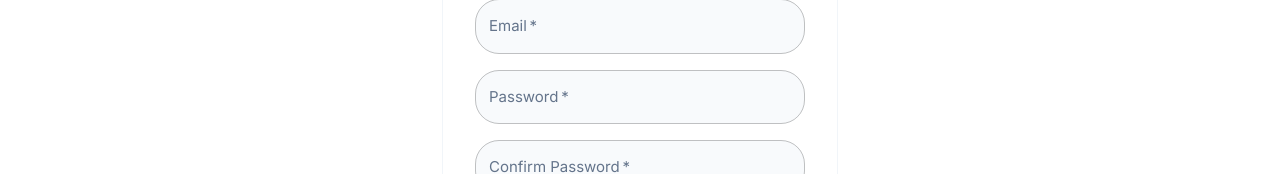
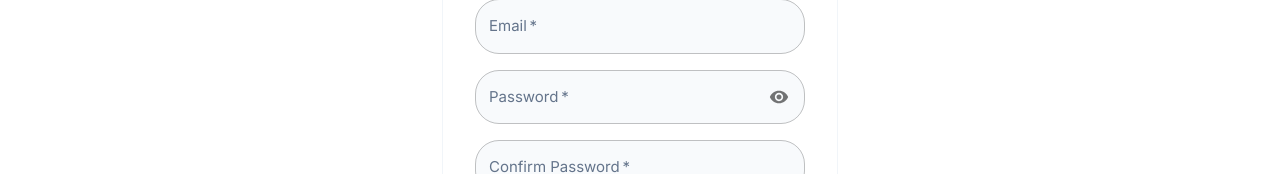
Before and after one commit to vraunixstudio/Machhenarayan_mart, a React (Vite) app in the folder frontend/: page /register in a window 1280 px wide. Shown: the part 391-565 px from the top of the page. Built offline with nearby package versions, Linux system fonts and the light colour scheme.

Commit message:
feat: added show password toggle to login and registration pages

```diff
--- a/frontend/src/pages/Login.jsx
+++ b/frontend/src/pages/Login.jsx
@@ -1,7 +1,7 @@
 import { useState } from 'react';
 import { Link, useNavigate, useLocation } from 'react-router-dom';
-import { Box, Container, Typography, TextField, Button, Link as MuiLink, Alert } from '@mui/material';
-import { ShoppingBasket } from '@mui/icons-material';
+import { Box, Container, Typography, TextField, Button, Link as MuiLink, Alert, IconButton, InputAdornment } from '@mui/material';
+import { ShoppingBasket, Visibility, VisibilityOff } from '@mui/icons-material';
 import { motion } from 'framer-motion';
 import { useAuth } from '../context/AuthContext';
 
@@ -11,6 +11,7 @@ const Login = () => {
   const { login } = useAuth();
   const [email, setEmail] = useState('');
   const [password, setPassword] = useState('');
+  const [showPassword, setShowPassword] = useState(false);
   const [loading, setLoading] = useState(false);
   const [error, setError] = useState('');
   const from = location.state?.from?.pathname || '/';
@@ -47,8 +48,17 @@ const Login = () => {
           }}>
             <TextField fullWidth label="Email" type="email" value={email}
               onChange={(e) => setEmail(e.target.value)} sx={{ mb: 2.5 }} required />
-            <TextField fullWidth label="Password" type="password" value={password}
-              onChange={(e) => setPassword(e.target.value)} sx={{ mb: 3 }} required />
+            <TextField fullWidth label="Password" type={showPassword ? 'text' : 'password'} value={password}
+              onChange={(e) => setPassword(e.target.value)} sx={{ mb: 3 }} required
+              InputProps={{
+                endAdornment: (
+                  <InputAdornment position="end">
+                    <IconButton onClick={() => setShowPassword(!showPassword)} edge="end" size="small">
+                      {showPassword ? <VisibilityOff fontSize="small" /> : <Visibility fontSize="small" />}
+                    </IconButton>
+                  </InputAdornment>
+                ),
+              }} />
             <Button fullWidth variant="contained" type="submit" size="large" disabled={loading}
               sx={{ borderRadius: '24px', py: 1.5, mb: 2 }}>
               {loading ? 'Signing in...' : 'Sign In'}
--- a/frontend/src/pages/Register.jsx
+++ b/frontend/src/pages/Register.jsx
@@ -1,7 +1,7 @@
 import { useState } from 'react';
 import { Link, useNavigate } from 'react-router-dom';
-import { Box, Container, Typography, TextField, Button, Link as MuiLink, Alert } from '@mui/material';
-import { ShoppingBasket } from '@mui/icons-material';
+import { Box, Container, Typography, TextField, Button, Link as MuiLink, Alert, IconButton, InputAdornment } from '@mui/material';
+import { ShoppingBasket, Visibility, VisibilityOff } from '@mui/icons-material';
 import { motion } from 'framer-motion';
 import { useAuth } from '../context/AuthContext';
 
@@ -12,6 +12,7 @@ const Register = () => {
   const [email, setEmail] = useState('');
   const [password, setPassword] = useState('');
   const [confirmPassword, setConfirmPassword] = useState('');
+  const [showPassword, setShowPassword] = useState(false);
   const [loading, setLoading] = useState(false);
   const [error, setError] = useState('');
 
@@ -48,9 +49,18 @@ const Register = () => {
               onChange={(e) => setName(e.target.value)} sx={{ mb: 2 }} required />
             <TextField fullWidth label="Email" type="email" value={email}
               onChange={(e) => setEmail(e.target.value)} sx={{ mb: 2 }} required />
-            <TextField fullWidth label="Password" type="password" value={password}
-              onChange={(e) => setPassword(e.target.value)} sx={{ mb: 2 }} required />
-            <TextField fullWidth label="Confirm Password" type="password" value={confirmPassword}
+            <TextField fullWidth label="Password" type={showPassword ? 'text' : 'password'} value={password}
+              onChange={(e) => setPassword(e.target.value)} sx={{ mb: 2 }} required
+              InputProps={{
+                endAdornment: (
+                  <InputAdornment position="end">
+                    <IconButton onClick={() => setShowPassword(!showPassword)} edge="end" size="small">
+                      {showPassword ? <VisibilityOff fontSize="small" /> : <Visibility fontSize="small" />}
+                    </IconButton>
+                  </InputAdornment>
+                ),
+              }} />
+            <TextField fullWidth label="Confirm Password" type={showPassword ? 'text' : 'password'} value={confirmPassword}
               onChange={(e) => setConfirmPassword(e.target.value)} sx={{ mb: 3 }} required />
             <Button fullWidth variant="contained" type="submit" size="large" disabled={loading}
               sx={{ borderRadius: '24px', py: 1.5, mb: 2 }}>
```
